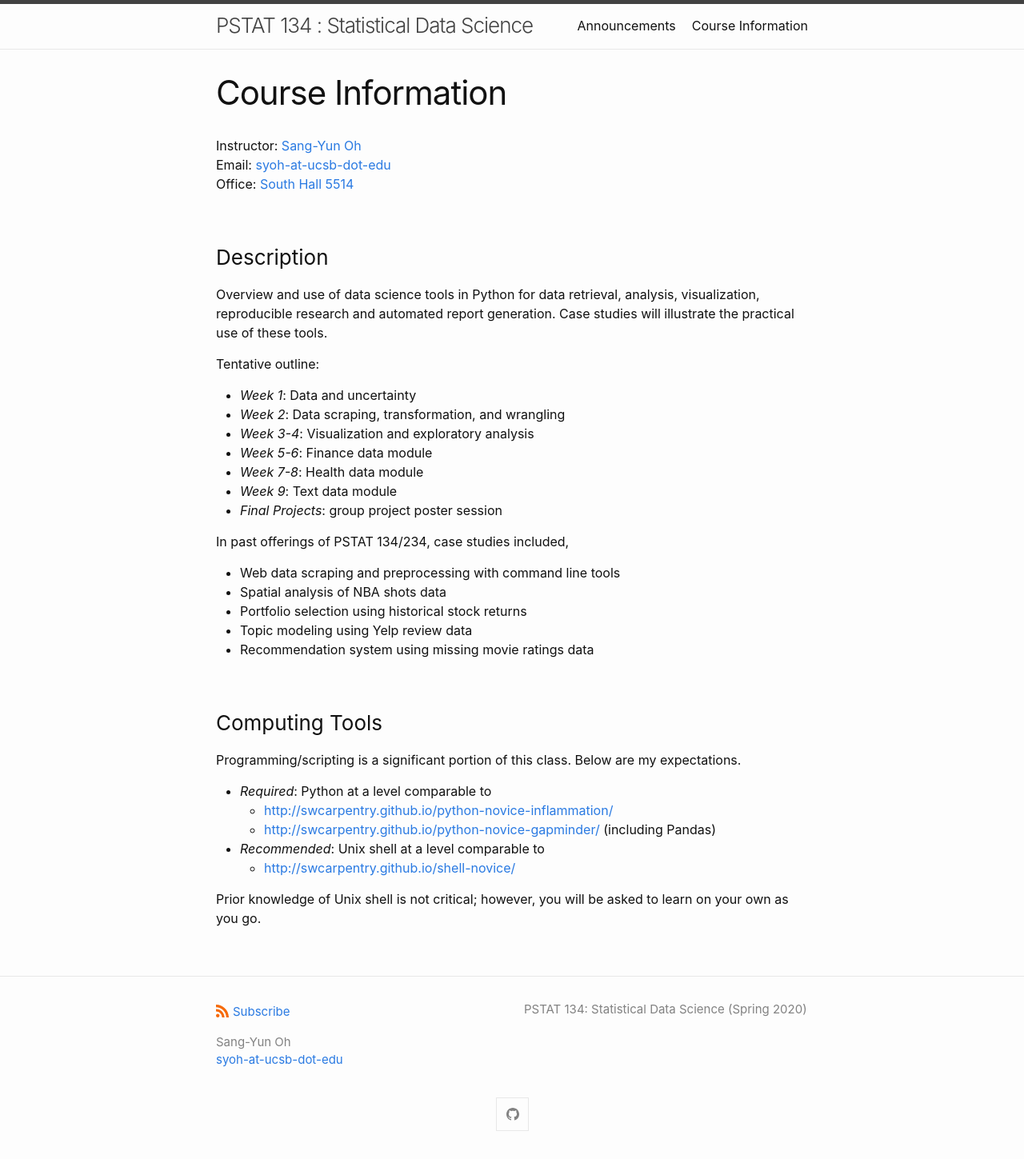
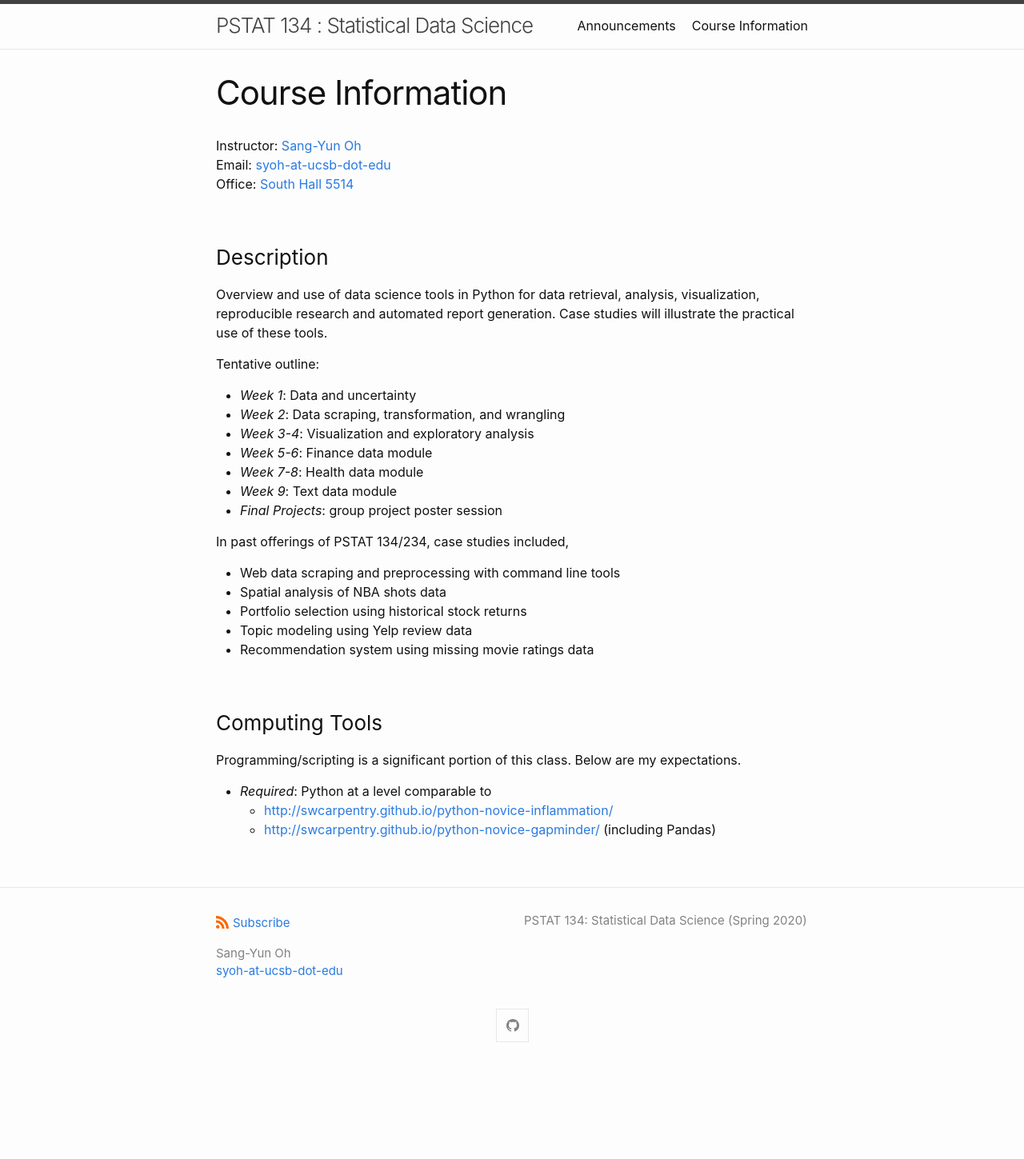
Before and after one commit to Harrychih/Spring2020, a Jekyll site: the page built from docs/course-information.md, in a window 1280 px wide. Shown: the whole page at 80% size. Built offline with Jekyll 4.4.1, drawn with Linux system fonts in a browser that asks for light colours; after the commit the page ends 1338 px from its top, so only the background shows below that.

Commit message:
remove shell recommendation

```diff
--- a/docs/course-information.md
+++ b/docs/course-information.md
@@ -36,8 +36,3 @@ Programming/scripting is a significant portion of this class. Below are my expec
 * _Required_: Python at a level comparable to
     * [http://swcarpentry.github.io/python-novice-inflammation/](http://swcarpentry.github.io/python-novice-inflammation/)
     * [http://swcarpentry.github.io/python-novice-gapminder/](http://swcarpentry.github.io/python-novice-gapminder/) (including Pandas)
-
-* _Recommended_: Unix shell at a level comparable to
-    * [http://swcarpentry.github.io/shell-novice/](http://swcarpentry.github.io/shell-novice/)
-
-Prior knowledge of Unix shell is not critical; however, you will be asked to learn on your own as you go.
```
